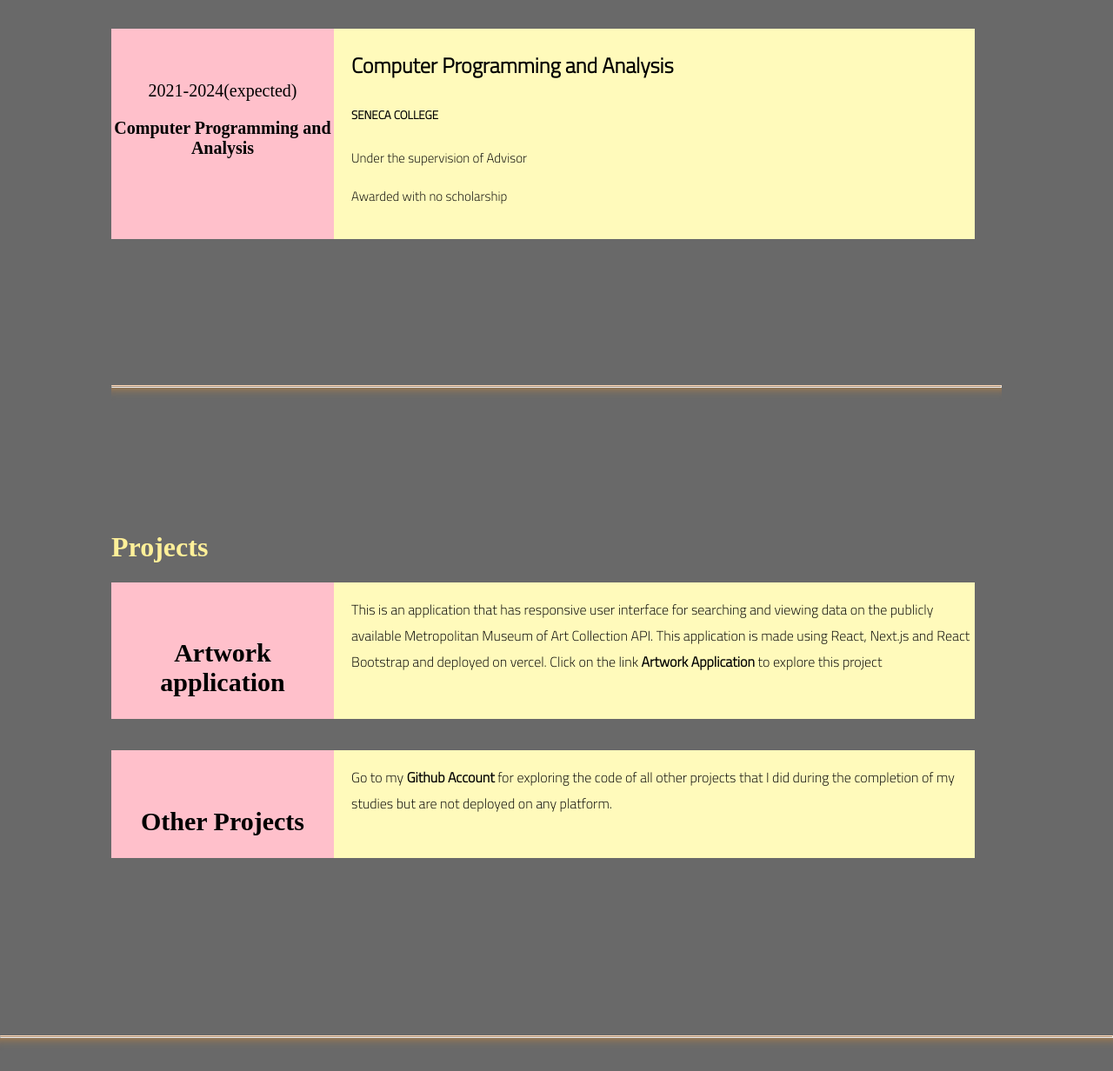
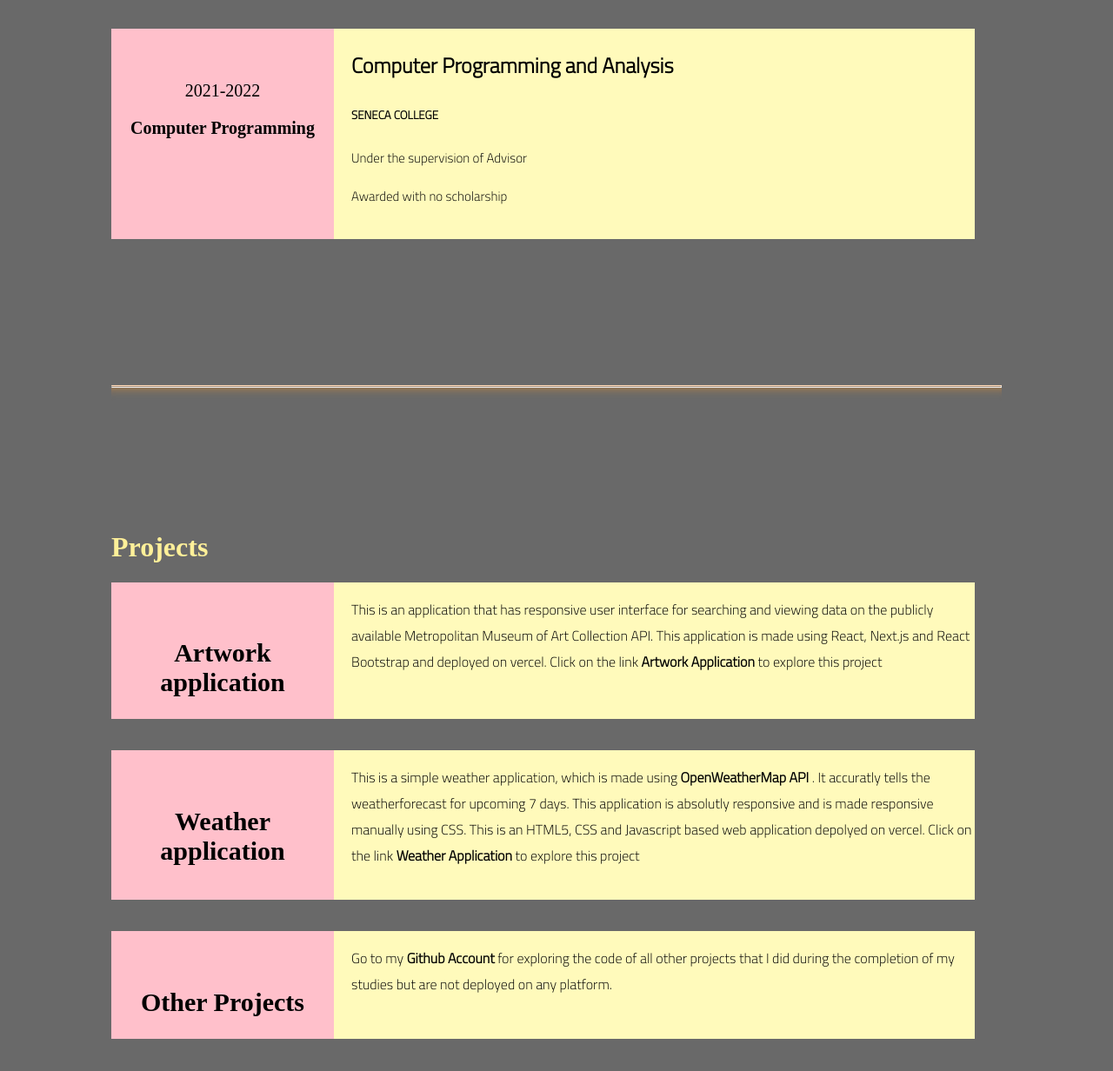
Before and after one commit to pavneet-kaur1/portfolio.github.io, a plain HTML site: page index.html in a window 1280 px wide. Shown: the part 2261-3493 px from the top of the page at 87% size. Drawn offline with Linux system fonts and the light colour scheme; a web font is replaced by a local one.

Commit message:
Update index.html

```diff
--- a/index.html
+++ b/index.html
@@ -175,9 +175,9 @@
         <br />
         <div class="web222">
           <div class="main">
-            <p>2021-2024(expected)</p>
+            <p>2021-2022</p>
 
-            <p><b>Computer Programming and Analysis</b></p>
+            <p><b>Computer Programming</b></p>
           </div>
           <div class="info">
             <h2>Computer Programming and Analysis</h2>
@@ -205,6 +205,19 @@
          <p>This is an application that has responsive user interface for searching and viewing data on the publicly available Metropolitan Museum of Art Collection API.  This application is made using  React, Next.js and React Bootstrap and deployed on vercel. Click on the link <a
               href="https://web422-a6-main.vercel.app/"
               ><b >Artwork Application </b></a
+            > to explore this project</p>
+        </div>
+        </div>
+        <br />
+        <br />
+        <div class="web222">
+          <div class="main">
+         <h2 id="weather">Weather application</h2>
+          </div>
+           <div class="info">
+         <p>This is a simple weather application, which is made using <a href="https://openweathermap.org/"> <b>OpenWeatherMap API</b> .</a> It accuratly tells the weatherforecast for upcoming 7 days. This application is absolutly responsive and is made responsive manually using CSS. This is an HTML5, CSS and Javascript based web application depolyed on vercel. Click on the link <a
+              href=" https://weather-app-five-drab.vercel.app/"
+              ><b >Weather Application </b></a
             > to explore this project</p>
         </div>
         </div>
@@ -262,7 +275,7 @@
             >, <a
               href="https://reactjs.org/"
               ><b >React </b></a
-            >(see the project<a href="artwork"> <b> ARTWORK</b></a> made using react framework ) and basic <a
+            >(see the project<a href="https://web422-a6-main.vercel.app/"> <b> ARTWORK</b></a> made using react framework ) and basic <a
               href="https://www.w3schools.com/python/"
               ><b >Python </b></a
             >. Along with this I have done two courses in C and C++ too. This is all I have learnt till now, But I will keep learning and working on new projects. I will keep posting my new projects on my <a
```
